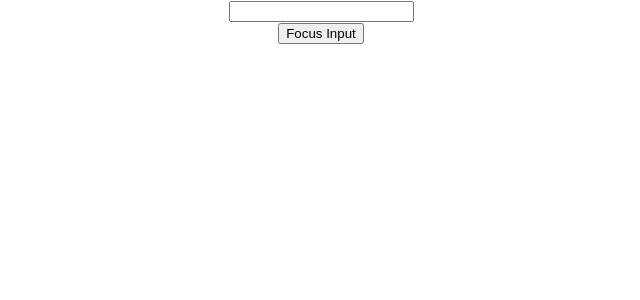
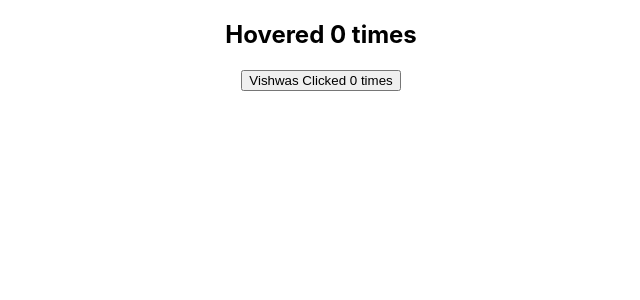
Before and after one commit to Mandy-tee/react, a React (Create React App) app in the folder hello-world/: page / in a window 1280 px wide. Shown: the top 300 px of the page, without its empty margins (319-959 px from the left). Built offline with nearby package versions, Linux system fonts and the light colour scheme.

Commit message:
Update 5

```diff
--- a/hello-world/public/index.html
+++ b/hello-world/public/index.html
@@ -1,14 +1,12 @@
 <!DOCTYPE html>
 <html lang="en">
+
 <head>
   <meta charset="utf-8" />
   <link rel="icon" href="%PUBLIC_URL%/favicon.ico" />
   <meta name="viewport" content="width=device-width, initial-scale=1" />
   <meta name="theme-color" content="#000000" />
-    <meta
-      name="description"
-      content="Web site created using create-react-app"
-    />
+  <meta name="description" content="Web site created using create-react-app" />
   <link rel="apple-touch-icon" href="%PUBLIC_URL%/logo192.png" />
   <!--
       manifest.json provides metadata used when your web app is installed on a
@@ -26,9 +24,11 @@
     -->
   <title>React App</title>
 </head>
+
 <body>
   <noscript>You need to enable JavaScript to run this app.</noscript>
   <div id="root"></div>
+  <div id="portal-root"></div>
   <!--
       This HTML file is a template.
       If you open it directly in the browser, you will see an empty page.
@@ -40,4 +40,5 @@
       To create a production bundle, use `npm run build` or `yarn build`.
     -->
 </body>
+
 </html>
--- a/hello-world/src/App.js
+++ b/hello-world/src/App.js
@@ -24,11 +24,32 @@
 import RefsDemo from './components/RefsDemo';
 import FocusInput from './components/FocusInput';
 import FRParentInput from './components/FRParentInput';
+import PortalDemo from './components/PortalDemo';
+import Hero from './components/Hero';
+import ErrorBoundary from './components/ErrorBoundary';
+import ClickCounter from './components/ClickCounter';
+import HoverCounter from './components/HoverCounter';
 
 function App() {
   return (
     <div className="App">
-      <FRParentInput />
+      <HoverCounter />
+      <ClickCounter name='Vishwas'/>
+
+      {/* <ErrorBoundary>
+        <Hero heroName='Batman' />
+      </ErrorBoundary>
+
+      <ErrorBoundary>
+        <Hero heroName='Superman' />
+      </ErrorBoundary>
+
+      <ErrorBoundary>
+        <Hero heroName='Joker' />
+      </ErrorBoundary> */}
+
+      {/* <PortalDemo /> */}
+      {/* <FRParentInput /> */}
       {/* <FocusInput /> */}
       {/* <RefsDemo /> */}
       {/* <ParentComp /> */}
--- /dev/null
+++ b/hello-world/src/components/ClickCounter.js
@@ -0,0 +1,17 @@
+import React, { Component } from 'react'
+import withCounter from './withCounter';
+
+class ClickCounter extends Component {
+
+    render() {
+        const { count, incrementCount } = this.props
+        return (
+            <button onClick={incrementCount}>
+               {this.props.name} Clicked {count} times
+            </button>
+        )
+
+    }
+}
+
+export default withCounter(ClickCounter, 5);
--- /dev/null
+++ b/hello-world/src/components/ErrorBoundary.js
@@ -0,0 +1,33 @@
+import React, { Component } from 'react'
+
+class ErrorBoundary extends Component {
+
+  constructor(props) {
+    super(props)
+
+    this.state = {
+       hasError: false
+    }
+  }
+
+
+static getDerivedStateFromError(error) {
+  return {
+    hasError: true
+  }
+}
+
+componentDidCatch(error, info) {
+  console.log(error)
+  console.log(info)
+}
+
+  render() {
+    if (this.state.hasError) {
+      return <h1>Something went wrong</h1>
+    }
+    return this.props.children
+  }
+}
+
+export default ErrorBoundary
--- /dev/null
+++ b/hello-world/src/components/Hero.js
@@ -0,0 +1,14 @@
+import React from 'react'
+
+function Hero(heroName) {
+    if (heroName === 'Joker' ) {
+        throw new Error('Not a hero!')
+    }
+    return (
+        <div>
+            {heroName}
+        </div>
+    )
+}
+
+export default Hero
--- /dev/null
+++ b/hello-world/src/components/HoverCounter.js
@@ -0,0 +1,16 @@
+import React, { Component } from 'react'
+import withCounter from './withCounter';
+
+class HoverCounter extends Component {
+
+    render() {
+        const { count, incrementCount } = this.props
+        return (
+            <h2 onMouseOver={incrementCount}>
+                Hovered {count} times
+            </h2>
+        )
+    }
+}
+
+export default withCounter(HoverCounter, 10);
--- /dev/null
+++ b/hello-world/src/components/PortalDemo.js
@@ -0,0 +1,11 @@
+import React from 'react'
+import ReactDOM from 'react-dom'
+
+function PortalDemo() {
+    return ReactDOM.createPortal(
+            <h1>Portals Demo</h1>,
+            document.getElementById('portal-root')
+    )
+}
+
+export default PortalDemo
--- /dev/null
+++ b/hello-world/src/components/withCounter.js
@@ -0,0 +1,29 @@
+import React from "react";
+
+const withCounter = (WrappedComponent, incrementNumber) => {
+    class withCounter extends React.Component {
+        constructor(props) {
+            super(props)
+
+            this.state = {
+                count: 0
+            }
+        }
+
+        incrementCount = () => {
+            this.setState(prevState => {
+                return { count: prevState.count + incrementNumber }
+            })
+        }
+
+        render() {
+            console.log(this.props.name)
+            return <WrappedComponent count={this.state.count}
+                incrementCount={this.incrementCount}
+                {...this.props} />
+        }
+    }
+    return withCounter
+}
+
+export default withCounter;
```
Lines whose indentation alone changed are shown as unchanged.
